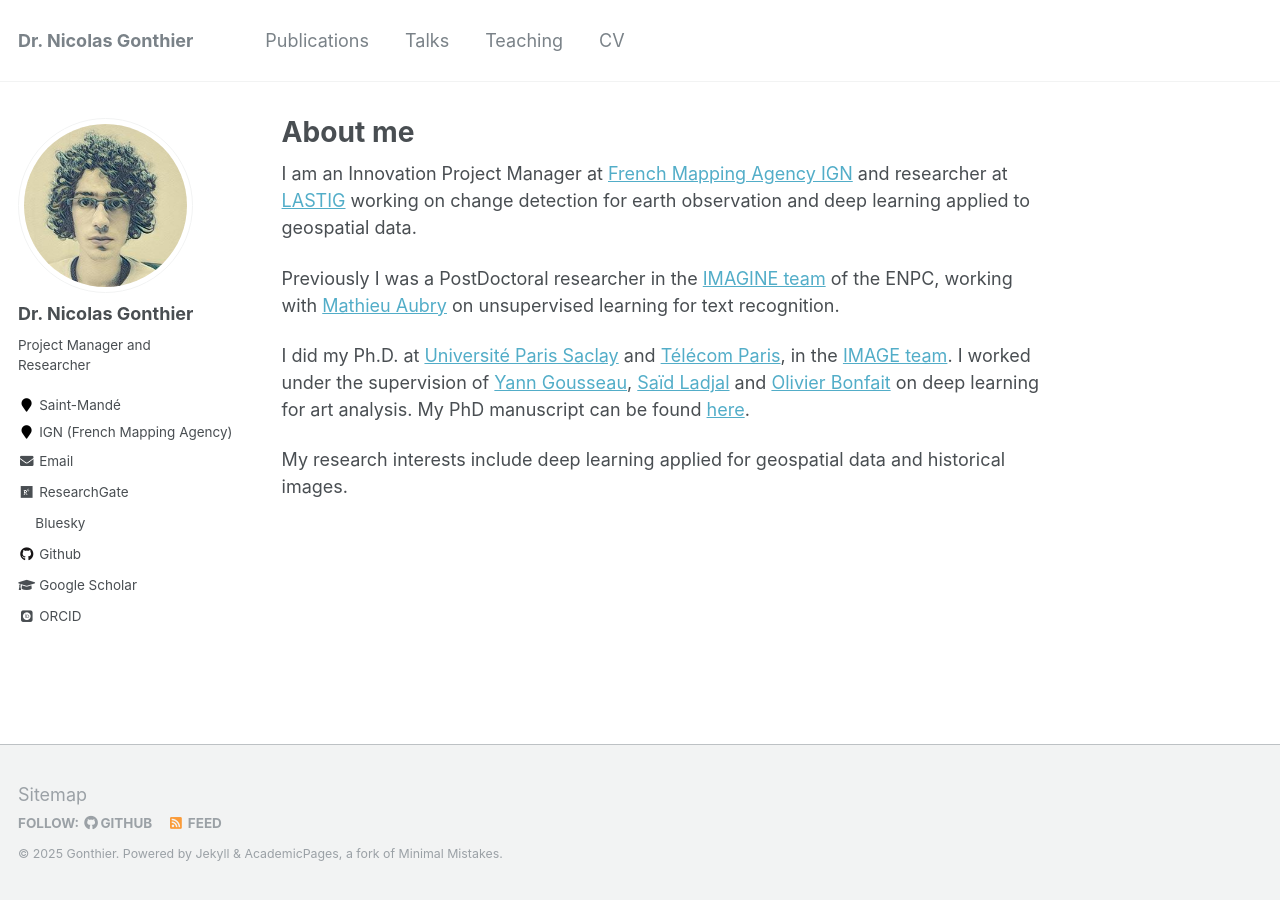
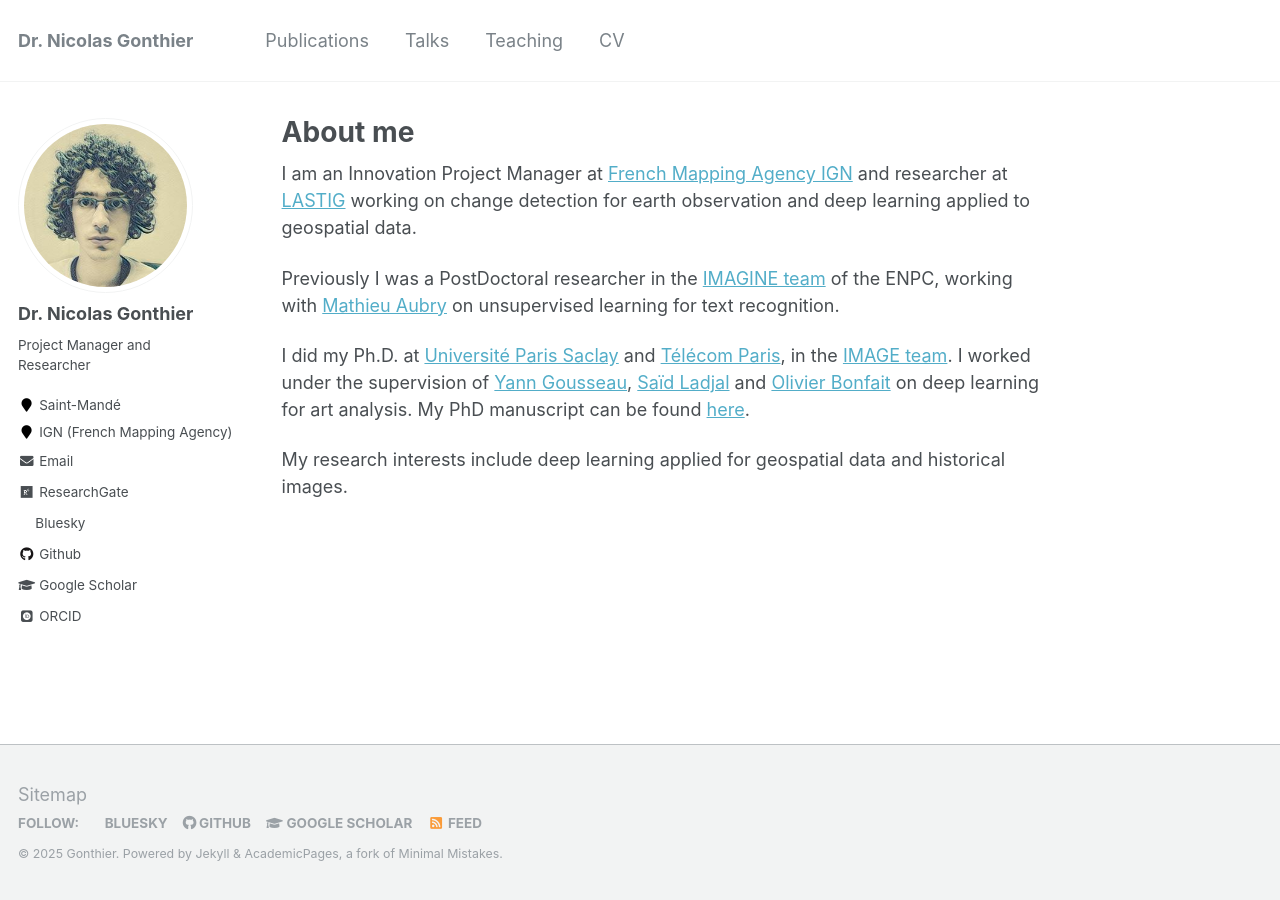
Before and after one commit to ngonthier/ngonthier.github.io, a Jekyll site: the page built from _pages/about.md, in a window 1280 px wide. Built offline with Jekyll 4.4.1, drawn with Linux system fonts in a browser that asks for light colours; some web fonts are replaced.

Commit message:
Update footer.html

```diff
--- a/_includes/footer.html
+++ b/_includes/footer.html
@@ -8,14 +8,17 @@
     {% if site.twitter.username %}
       <li><a href="https://twitter.com/{{ site.twitter.username }}"><i class="fab fa-twitter-square" aria-hidden="true"></i> Twitter</a></li>
     {% endif %}
+    {% if site.author.bluesky %}
+      <li><a href="https://bsky.app/profile/{{ site.author.bluesky }}"><i class="fab fa-fw fa-bluesky" aria-hidden="true"></i> Bluesky</a></li>
+    {% endif %}
     {% if site.facebook.username %}
       <li><a href="https://facebook.com/{{ site.facebook.username }}"><i class="fab fa-facebook-square" aria-hidden="true"></i> Facebook</a></li>
     {% endif %}
     {% if site.author.github %}
       <li><a href="http://github.com/{{ site.author.github }}"><i class="fab fa-github" aria-hidden="true"></i> GitHub</a></li>
     {% endif %}
-    {% if site.author.bitbucket %}
-      <li><a href="http://bitbucket.org/{{ site.author.bitbucket }}"><i class="fab fa-bitbucket" aria-hidden="true"></i> Bitbucket</a></li>
+    {% if site.author.googlescholar %}
+      <li><a href="{{ site.author.googlescholar }}"><i class="fas fa-fw fa-graduation-cap" aria-hidden="true"></i> Google Scholar</a></li>
     {% endif %}
     <li><a href="{% if site.atom_feed.path %}{{ site.atom_feed.path }}{% else %}{{ base_path }}/feed.xml{% endif %}"><i class="fa fa-fw fa-rss-square" aria-hidden="true"></i> {{ site.data.ui-text[site.locale].feed_label | default: "Feed" }}</a></li>
   </ul>
```
